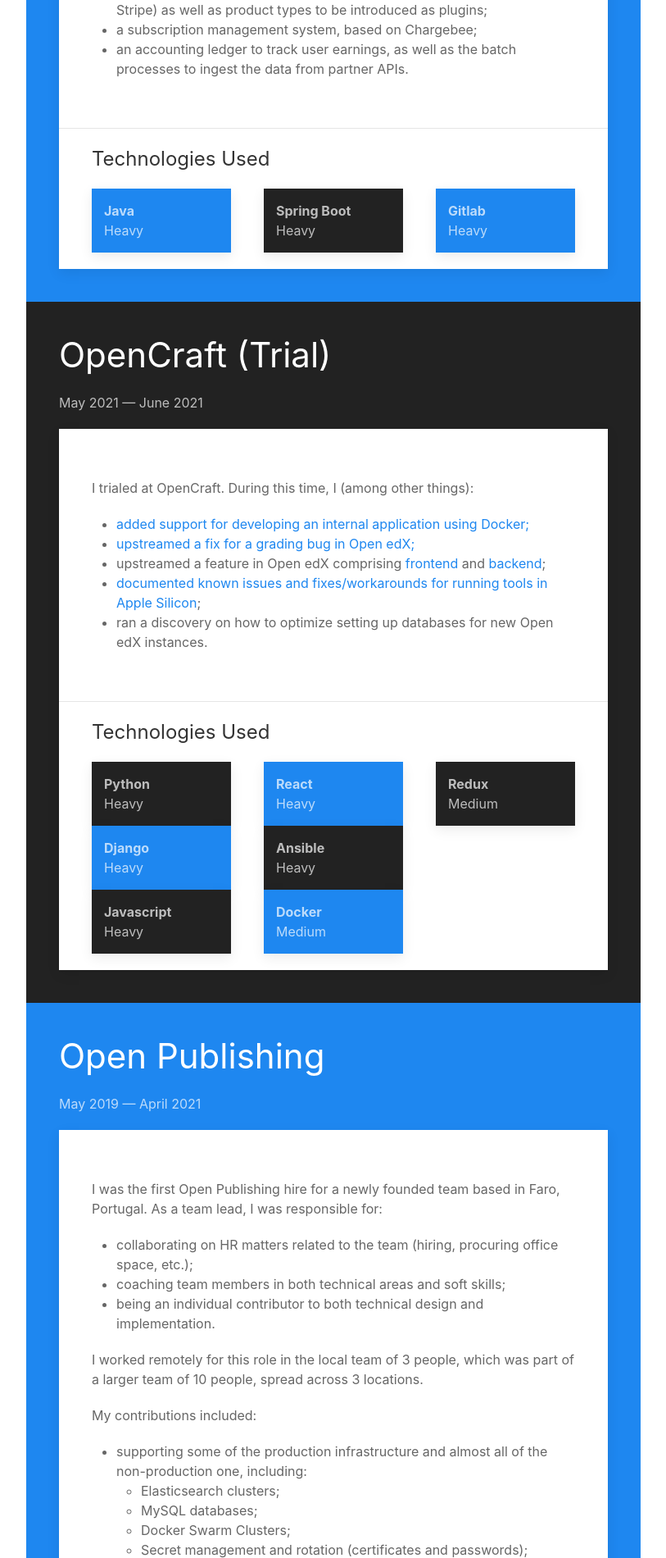
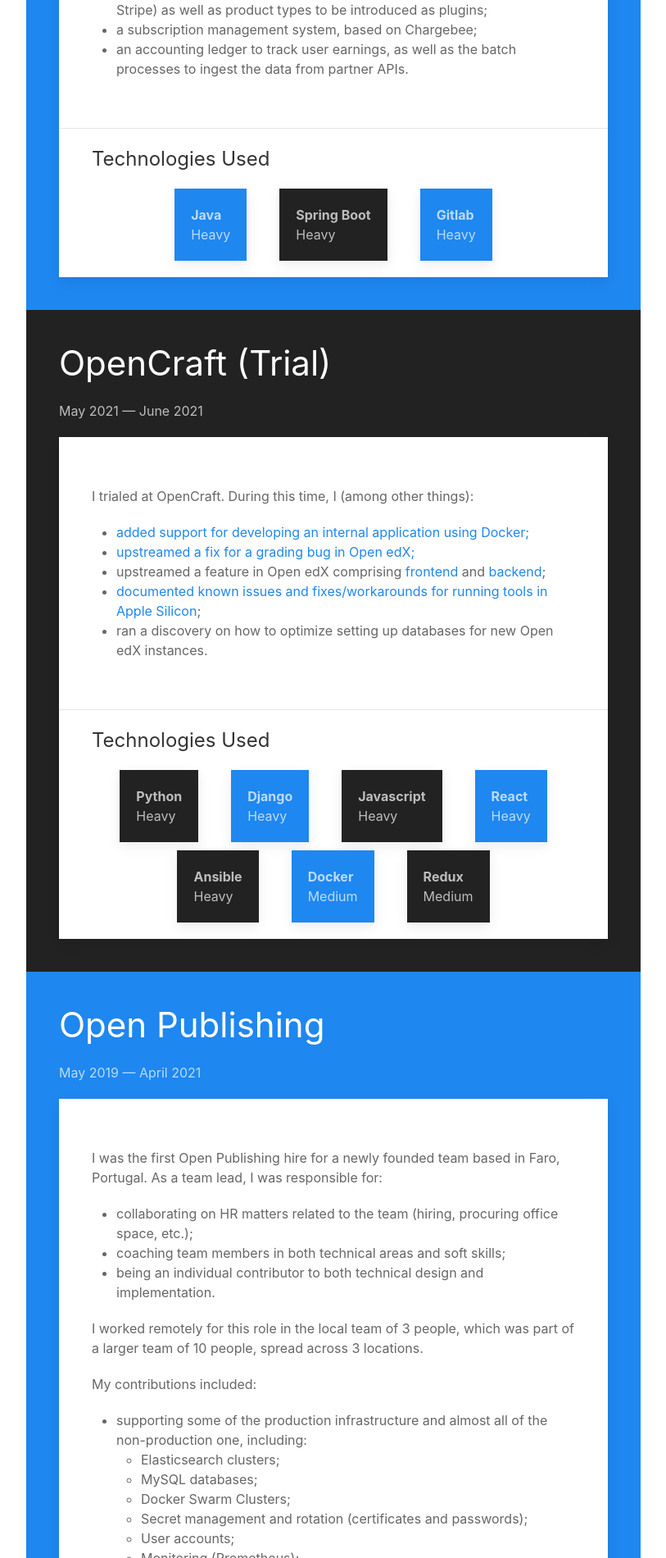
Before and after one commit to kewne/kewne.github.com, a Jekyll site: the page built from resume.html, in a window 1280 px wide. Shown: the part 1149-3049 px from the top of the page at 82% size, without its empty margins (8-821 px from the left). Built offline with Jekyll 4.4.1, drawn with Linux system fonts in a browser that asks for light colours; nearby versions of some CDN libraries.

Commit message:
feat: improve layout of tech cards

```diff
--- a/resume.html
+++ b/resume.html
@@ -31,7 +31,7 @@
         <h1 id="professional_exp">Professional Experience</h1>
         {% assign xps = site.prof_exp | where: "recent", true | reverse %}
         {% for exp in xps %}
-        <div class="uk-tile {% cycle " uk-tile-primary", "uk-tile-secondary" %} uk-preserve-color uk-padding">
+        <div class="uk-tile {% cycle "uk-tile-primary", "uk-tile-secondary" %} uk-preserve-color uk-padding">
             <div class="uk-light">
                 <h1>{{ exp.title }}</h1>
                 <p>{{ exp.date | date: "%B %Y" }} &mdash; {% if exp.end_date %}{{ exp.end_date | date: "%B %Y" }}{% else
@@ -44,10 +44,9 @@
                 </div>
                 <div class="uk-card-footer">
                     <h3>Technologies Used</h3>
-                    <div class="uk-column-1-3">
+                    <div class="uk-flex uk-flex-center uk-flex-wrap uk-flex-wrap-around uk-child-width-auto@s" uk-margin>
                         {% for t in exp.tech %}
-                        <div class="uk-card {% cycle " uk-card-primary", "uk-card-secondary" %} uk-padding-small
-                            uk-margin-xsmall" style="break-inside: avoid-column;">
+                        <div class="uk-card uk-card-small {%cycle "uk-card-primary", "uk-card-secondary" %} uk-card-body uk-margin-left uk-margin-right" style="break-inside: avoid-column;">
                             <dt>{{ t.name }}</dt>
                             <dd>{{ t.usage }}</dd>
                         </div>
```
